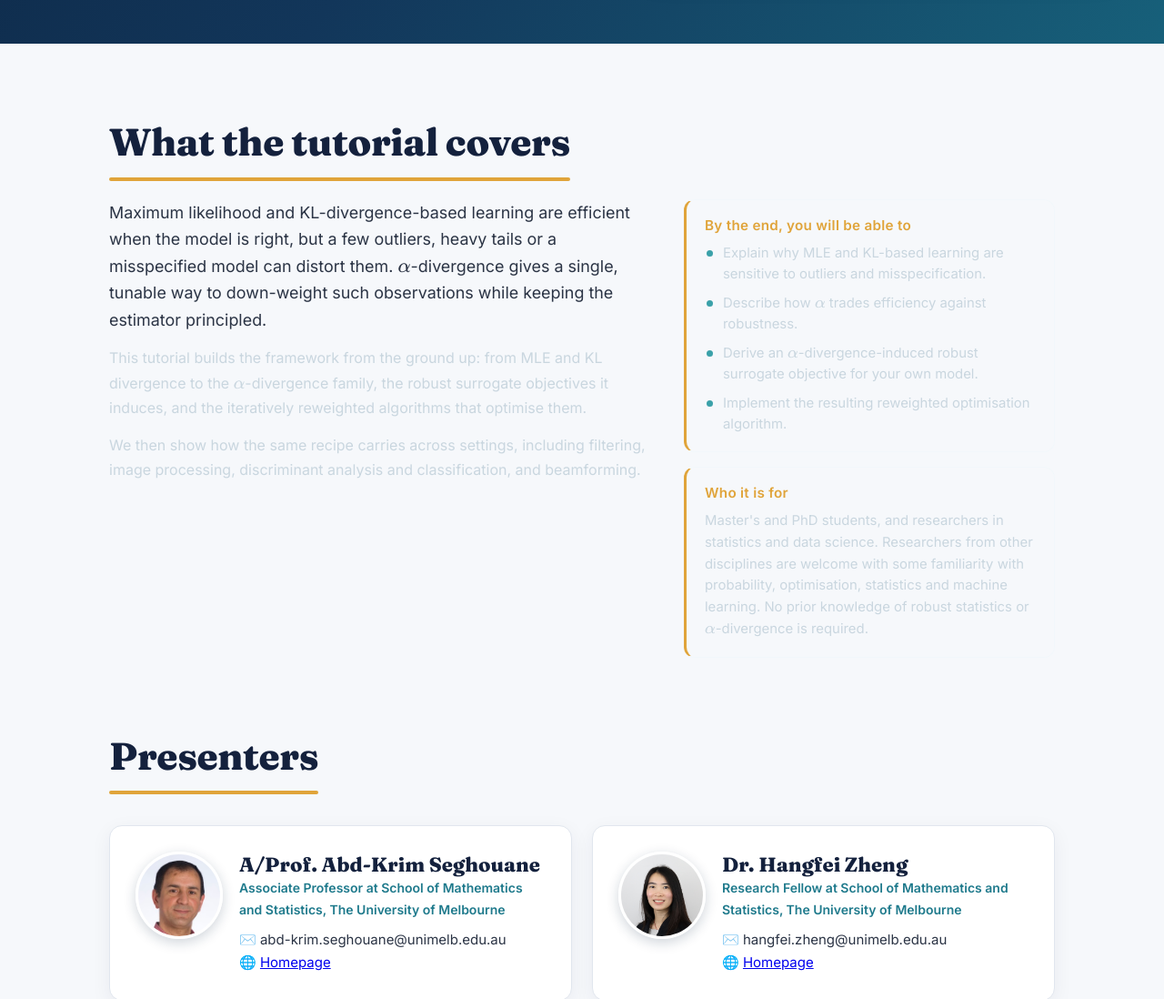
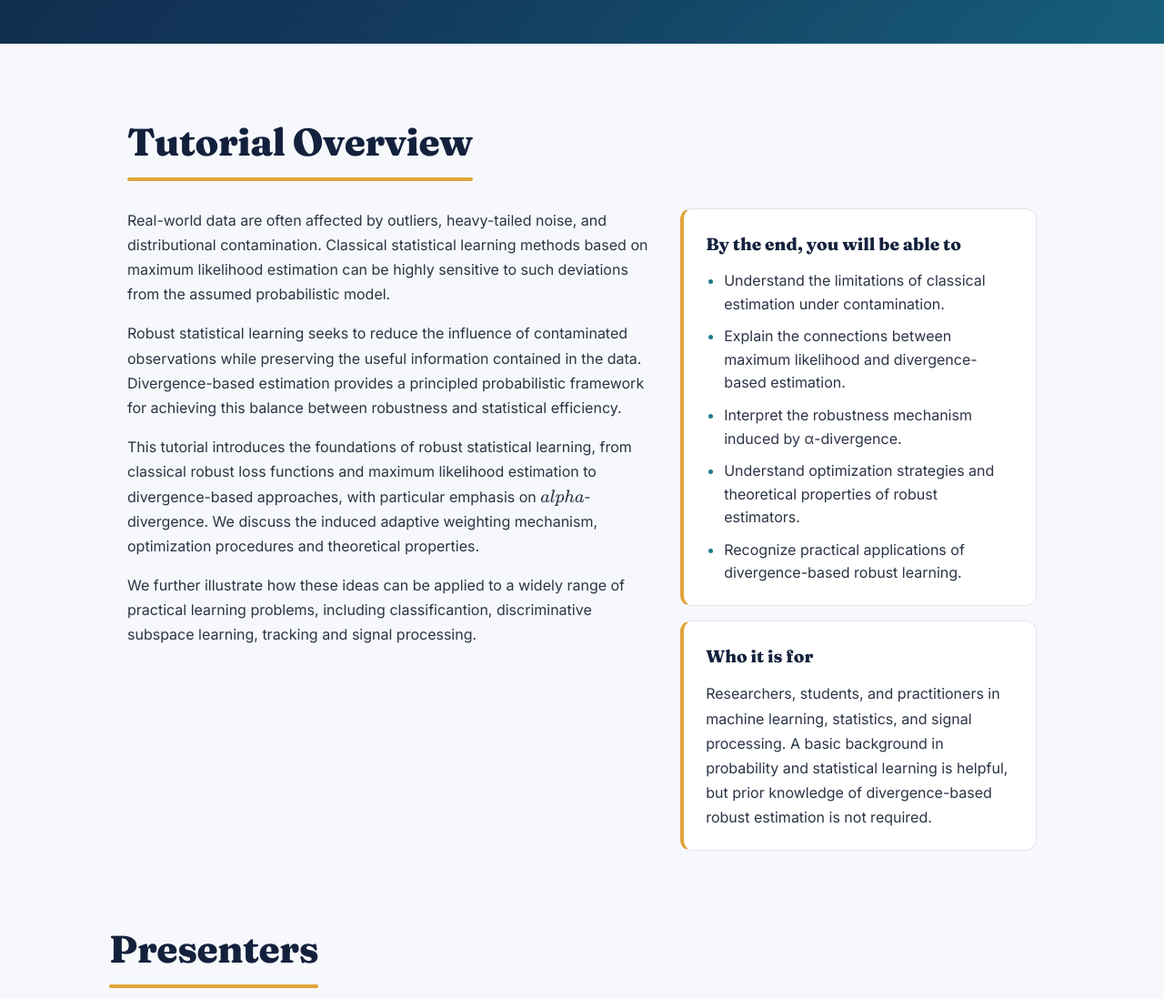
Before and after one commit to HangfeiZheng/ACML_Tutorial, a plain HTML site: page index.html in a window 1280 px wide. Shown: the part 1020-2118 px from the top of the page at 91% size. Drawn offline with nearby package versions, Linux system fonts and the light colour scheme.

Commit message:
Update index.html

```diff
--- a/index.html
+++ b/index.html
@@ -67,21 +67,21 @@ h2::after{content:"";display:block;width:100%;height:4px;background:var(--gold);
 .learn strong{color:var(--ink)}
 .learn p{margin:8px 0 0}
 
+
 /* What the tutorial covers */
-#overview h2{margin:0 0 20px}
-.cover{display:grid;grid-template-columns:minmax(0,1.25fr) minmax(0,.85fr);gap:32px;align-items:start}
-.cover-text p{margin:0 0 14px;line-height:1.7;color:var(--text-soft,#c9d6df)}
+.cover{display:grid;grid-template-columns:minmax(0,1.25fr) minmax(0,.85fr);gap:32px;align-items:start;margin-top:30px}
+.cover-text p{margin:0 0 16px;line-height:1.7}
 .cover-text p:last-child{margin-bottom:0}
-.cover-text .lead{font-size:1.12rem;line-height:1.65;color:var(--text,#eef5f9)}
 .cover-side{display:flex;flex-direction:column;gap:16px}
-.cover-card{padding:18px 20px;border:1px solid rgba(220,241,250,.18);border-left:3px solid #e0a43a;border-radius:12px;background:rgba(255,255,255,.05)}
-.cover-card h3{margin:0 0 10px;font:700 .95rem var(--sans);letter-spacing:.02em;color:#e0a43a}
-.cover-card p{margin:0;font-size:.93rem;line-height:1.6;color:var(--text-soft,#c9d6df)}
-.cover-card ul{margin:0;padding:0;list-style:none}
-.cover-card li{position:relative;padding-left:20px;margin-bottom:9px;font-size:.93rem;line-height:1.55;color:var(--text-soft,#c9d6df)}
+.cover-card{padding:22px 24px;background:var(--card);border:1px solid var(--line);border-left:4px solid var(--gold);border-radius:12px}
+.cover-card h3{margin:0 0 12px;font-size:19px;font-family:var(--serif);font-weight:700;color:var(--ink)}
+.cover-card p{margin:0;line-height:1.7}
+.cover-card ul{margin:0;padding-left:20px}
+.cover-card li{margin-bottom:10px;line-height:1.6}
 .cover-card li:last-child{margin-bottom:0}
-.cover-card li::before{content:"";position:absolute;left:2px;top:.55em;width:7px;height:7px;border-radius:50%;background:rgba(39,151,160,.9)}
-@media (max-width:820px){.cover{grid-template-columns:1fr;gap:22px}}
+.cover-card li::marker{color:var(--teal)}
+@media(max-width:820px){.cover{grid-template-columns:1fr;gap:24px}}
+
 
 /* Cards */
 .grid{display:grid;gap:22px;margin-top:34px}
@@ -335,31 +335,70 @@ footer b{color:#fff;font-family:var(--serif);font-size:17px}
 </section>
 -->
 
+
+<!-- Overview -->
 <section id="overview">
-<h2>What the tutorial covers</h2>
+  <div class="wrap">
+    <h2>Tutorial Overview</h2>
+
     <div class="cover">
+
+      <!-- Left column: Tutorial introduction -->
       <div class="cover-text">
-<p class="lead">Maximum likelihood and KL-divergence-based learning are efficient when the model is right, but a few outliers, heavy tails or a misspecified model can distort them. $\alpha$-divergence gives a single, tunable way to down-weight such observations while keeping the estimator principled.</p>
-<p>This tutorial builds the framework from the ground up: from MLE and KL divergence to the $\alpha$-divergence family, the robust surrogate objectives it induces, and the iteratively reweighted algorithms that optimise them.</p>
-<p>We then show how the same recipe carries across settings, including filtering, image processing, discriminant analysis and classification, and beamforming.</p>
+
+        <p>
+          Real-world data are often affected by outliers, heavy-tailed noise, and distributional contamination. Classical statistical learning methods based on
+          maximum likelihood estimation can be highly sensitive to such deviations from the assumed probabilistic model.
+        </p>
+
+        <p>
+          Robust statistical learning seeks to reduce the influence of contaminated observations while preserving the useful information contained in the data. Divergence-based
+          estimation provides a principled probabilistic framework for achieving this balance between robustness and statistical efficiency.
+        </p>
+
+        <p>
+          This tutorial introduces the foundations of robust statistical learning, from classical robust loss functions and maximum likelihood estimation to
+          divergence-based approaches, with particular emphasis on $alpha$-divergence. We discuss the induced adaptive
+          weighting mechanism, optimization procedures and theoretical properties.
+        </p>
+
+        <p>
+          We further illustrate how these ideas can be applied to a widely range of practical learning problems, including classificantion,  discriminative subspace learning, tracking and signal processing.
+        </p>
+
       </div>
-<aside class="cover-side">
+
+      <!-- Right column: Information cards -->
+      <div class="cover-side">
+
         <div class="cover-card">
           <h3>By the end, you will be able to</h3>
           <ul>
-<li>Explain why MLE and KL-based learning are sensitive to outliers and misspecification.</li>
-<li>Describe how $\alpha$ trades efficiency against robustness.</li>
-<li>Derive an $\alpha$-divergence-induced robust surrogate objective for your own model.</li>
-<li>Implement the resulting reweighted optimisation algorithm.</li>
+            <li>Understand the limitations of classical estimation under contamination.</li>
+            <li>Explain the connections between maximum likelihood and divergence-based estimation.</li>
+            <li>Interpret the robustness mechanism induced by α-divergence.</li>
+            <li>Understand optimization strategies and theoretical properties of robust estimators.</li>
+            <li>Recognize practical applications of divergence-based robust learning.</li>
           </ul>
         </div>
+
         <div class="cover-card">
           <h3>Who it is for</h3>
-<p>Master's and PhD students, and researchers in statistics and data science. Researchers from other disciplines are welcome with some familiarity with probability, optimisation, statistics and machine learning. No prior knowledge of robust statistics or $\alpha$-divergence is required.</p>
+          <p>
+            Researchers, students, and practitioners in machine
+            learning, statistics, and signal processing.
+            A basic background in probability and statistical
+            learning is helpful, but prior knowledge of
+            divergence-based robust estimation is not required.
+          </p>
         </div>
-</aside>
+
+      </div>
+
+    </div>
   </div>
 </section>
+
 
 <section id="presenters">
 <h2>Presenters</h2>
```
Lines whose indentation alone changed are shown as unchanged.
